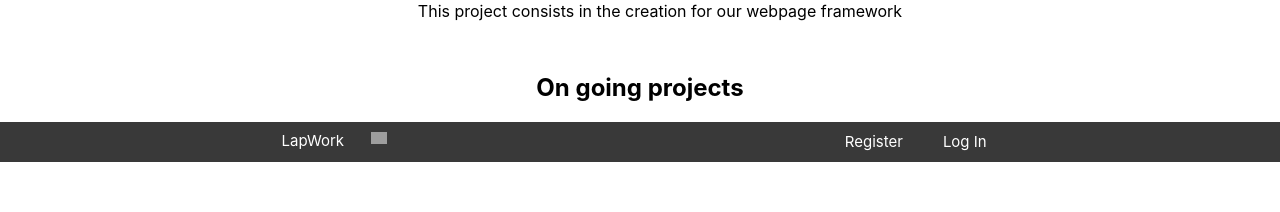
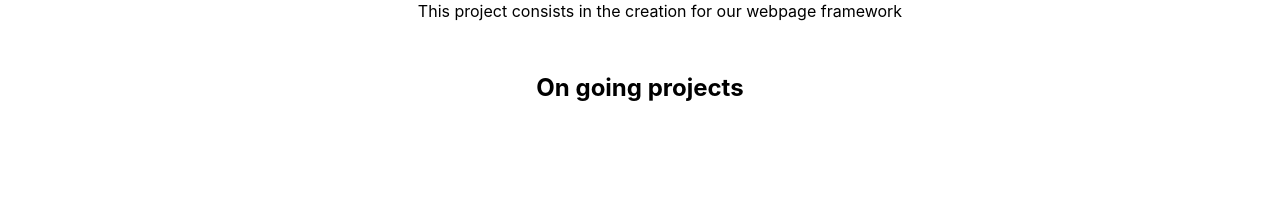
Before and after one commit to LapWorkDAW/LapWork, an Angular app: page / in a window 1280 px wide. Shown: the part 923-1135 px from the top of the page. After the commit the page ends 1045 px from the top, so only its background shows below. Built offline with nearby package versions, Linux system fonts and the light colour scheme; grey boxes are pictures that could not be loaded.

Commit message:
yuliya's push didnt work, commit to the previous verion

```diff
--- a/src/app/app.component.html
+++ b/src/app/app.component.html
@@ -4,7 +4,7 @@
     <img id="clickSearch" src="/src/icons/magnifying-glass.png">
     <input id="inputSearch" type="text"><!-- TO DO -> ADD app.js to app.component.ts -->
   </div>
-  <a [routerLink]="[register]">Register</a> <!-- hacer link ANGULAR linkando a register -->
+  <a href="register.component.html">Register</a> <!-- hacer link ANGULAR linkando a register -->
   <a href="#">Log In</a>
 </header>
 <main>
@@ -32,4 +32,3 @@
     </div><!-- bif two.two -->
   </div><!-- big two -->
 </main>
-<router-outlet></router-outlet>
--- a/src/app/app.routing.ts
+++ b/src/app/app.routing.ts
@@ -1,4 +1,4 @@
-import {ModuleWithProviders} from '@angular/core';
+/* import {ModuleWithProviders} from '@angular/core';
 import {Routes,RouterModule} from '@angular/router';
 import { RegisterComponent } from './register.component';
 import { AppComponent } from './app.component';
@@ -9,4 +9,4 @@ const appRoutes:Routes=[
 ];
 
 export const appRoutingProviders:any[]=[];
-export const routing:ModuleWithProviders=RouterModule.forRoot(appRoutes);
+export const routing:ModuleWithProviders=RouterModule.forRoot(appRoutes); */
```
Also changed, not shown: src/app/app.module.ts (+4 -8 lines).
